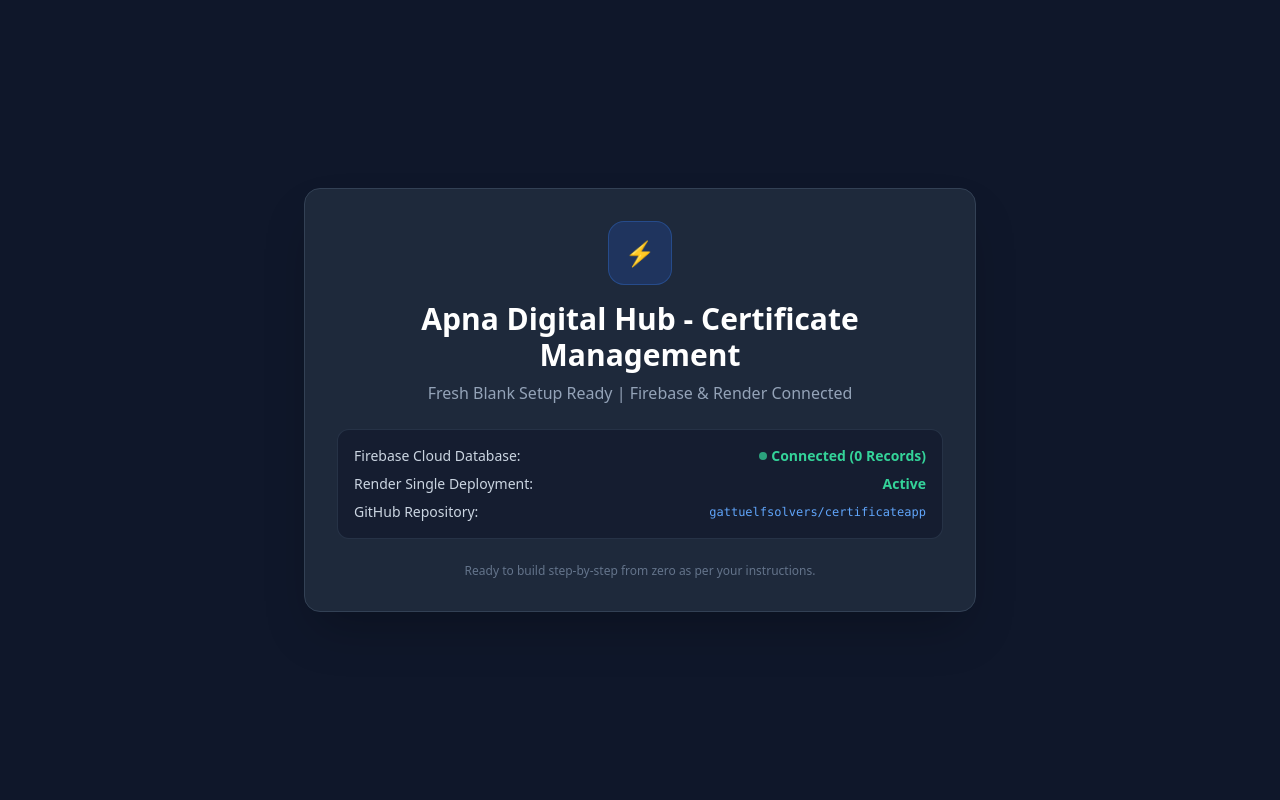
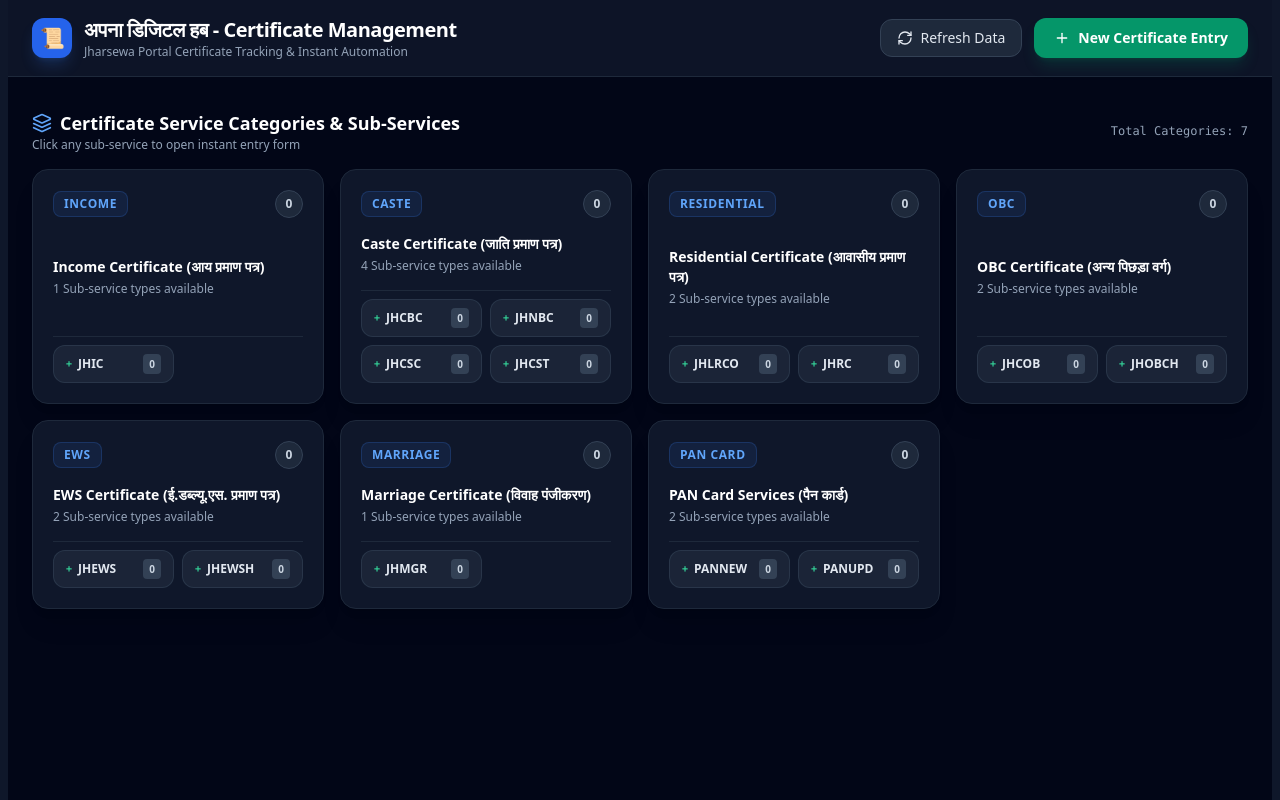
Before and after one commit to gattuelfsolvers/certificateapp, a React (Vite) app in the folder frontend/: page / in a window 1280 px wide. Built offline with nearby package versions, Linux system fonts and the light colour scheme; no server answers; the database is empty.

Commit message:
Add full certificate categories and sub-services grid list

```diff
--- a/frontend/src/App.jsx
+++ b/frontend/src/App.jsx
@@ -1,9 +1,13 @@
 import React, { useState, useEffect } from 'react';
-import { fetchCertificatesFromFirebase, saveCertificateToFirebase } from './firebase';
+import { CERTIFICATE_CATEGORIES } from './constants/certificateTypes';
+import { fetchCertificatesFromFirebase } from './firebase';
+import { FileText, Plus, RefreshCw, Search, Filter, Layers, CheckCircle2, Clock, XCircle, ChevronRight, Award, Home, Shield, CreditCard, Heart } from 'lucide-react';
 
 export default function App() {
   const [certificates, setCertificates] = useState([]);
   const [loading, setLoading] = useState(true);
+  const [selectedCategory, setSelectedCategory] = useState('ALL');
+  const [selectedSubService, setSelectedSubService] = useState(null);
 
   useEffect(() => {
     loadData();
@@ -21,40 +25,131 @@ export default function App() {
     }
   };
 
+  const getSubServiceCount = (code) => {
+    return certificates.filter((c) => c.certType === code || c.subService === code).length;
+  };
+
+  const getCategoryCount = (subServices) => {
+    const codes = subServices.map((s) => s.code);
+    return certificates.filter((c) => codes.includes(c.certType) || codes.includes(c.subService)).length;
+  };
+
   return (
-    <div className="min-h-screen bg-slate-900 text-white flex flex-col items-center justify-center p-6">
-      <div className="max-w-2xl w-full bg-slate-800 rounded-2xl border border-slate-700 p-8 shadow-2xl text-center">
-        <div className="w-16 h-16 bg-blue-600/20 text-blue-400 rounded-2xl flex items-center justify-center mx-auto mb-4 border border-blue-500/30 text-2xl font-bold">
-          ⚡
-        </div>
-        <h1 className="text-3xl font-extrabold text-white mb-2">
-          Apna Digital Hub - Certificate Management
-        </h1>
-        <p className="text-slate-400 mb-6">
-          Fresh Blank Setup Ready | Firebase & Render Connected
-        </p>
+    <div className="min-h-screen bg-slate-950 text-slate-100 flex flex-col font-sans">
+      {/* Header Bar */}
+      <header className="bg-slate-900/90 border-b border-slate-800 backdrop-blur sticky top-0 z-50 px-6 py-4">
+        <div className="max-w-7xl mx-auto flex flex-col md:flex-row md:items-center justify-between gap-4">
+          <div className="flex items-center gap-3">
+            <div className="w-10 h-10 rounded-xl bg-blue-600 flex items-center justify-center text-white font-extrabold text-xl shadow-lg shadow-blue-500/20">
+              📜
+            </div>
+            <div>
+              <h1 className="text-xl font-bold text-white tracking-tight flex items-center gap-2">
+                अपना डिजिटल हब - Certificate Management
+              </h1>
+              <p className="text-xs text-slate-400">
+                Jharsewa Portal Certificate Tracking & Instant Automation
+              </p>
+            </div>
+          </div>
 
-        <div className="bg-slate-900/60 rounded-xl p-4 border border-slate-700/60 text-left mb-6 space-y-2 text-sm">
-          <div className="flex justify-between items-center text-slate-300">
-            <span>Firebase Cloud Database:</span>
-            <span className="text-emerald-400 font-semibold flex items-center gap-1">
-              <span className="w-2 h-2 rounded-full bg-emerald-400 animate-pulse"></span> Connected (0 Records)
-            </span>
-          </div>
-          <div className="flex justify-between items-center text-slate-300">
-            <span>Render Single Deployment:</span>
-            <span className="text-emerald-400 font-semibold">Active</span>
-          </div>
-          <div className="flex justify-between items-center text-slate-300">
-            <span>GitHub Repository:</span>
-            <span className="text-blue-400 font-mono text-xs">gattuelfsolvers/certificateapp</span>
+          <div className="flex items-center gap-3">
+            <button
+              onClick={loadData}
+              className="flex items-center gap-2 px-4 py-2 rounded-xl bg-slate-800 hover:bg-slate-700 text-slate-200 border border-slate-700 text-sm font-medium transition"
+            >
+              <RefreshCw className={`w-4 h-4 ${loading ? 'animate-spin' : ''}`} />
+              Refresh Data
+            </button>
+            <button className="flex items-center gap-2 px-5 py-2.5 rounded-xl bg-emerald-600 hover:bg-emerald-500 text-white font-semibold text-sm shadow-lg shadow-emerald-600/20 transition">
+              <Plus className="w-4 h-4" />
+              New Certificate Entry
+            </button>
           </div>
         </div>
+      </header>
 
-        <div className="text-xs text-slate-500">
-          Ready to build step-by-step from zero as per your instructions.
-        </div>
-      </div>
+      {/* Main Content Area */}
+      <main className="max-w-7xl mx-auto w-full px-6 py-8 flex-1 space-y-8">
+
+        {/* Category Launch Cards Grid */}
+        <section>
+          <div className="flex items-center justify-between mb-4">
+            <div>
+              <h2 className="text-lg font-bold text-white flex items-center gap-2">
+                <Layers className="w-5 h-5 text-blue-400" />
+                Certificate Service Categories & Sub-Services
+              </h2>
+              <p className="text-xs text-slate-400">Click any sub-service to open instant entry form</p>
+            </div>
+            <span className="text-xs text-slate-400 font-mono">Total Categories: {CERTIFICATE_CATEGORIES.length}</span>
+          </div>
+
+          <div className="grid grid-cols-1 md:grid-cols-2 lg:grid-cols-4 gap-4">
+            {CERTIFICATE_CATEGORIES.map((cat) => {
+              const catTotal = getCategoryCount(cat.subServices);
+              return (
+                <div
+                  key={cat.id}
+                  className="bg-slate-900 border border-slate-800 rounded-2xl p-5 hover:border-slate-700 transition space-y-4 flex flex-col justify-between shadow-xl"
+                >
+                  <div className="flex items-center justify-between">
+                    <div className="flex items-center gap-2.5">
+                      <span className="px-2.5 py-1 rounded-lg bg-blue-500/10 text-blue-400 font-bold text-xs uppercase tracking-wider border border-blue-500/20">
+                        {cat.name}
+                      </span>
+                    </div>
+                    <span className="w-7 h-7 rounded-full bg-slate-800 text-slate-300 font-semibold text-xs flex items-center justify-center border border-slate-700">
+                      {catTotal}
+                    </span>
+                  </div>
+
+                  <div>
+                    <h3 className="text-sm font-semibold text-white mb-1">{cat.title}</h3>
+                    <p className="text-xs text-slate-400">{cat.subServices.length} Sub-service types available</p>
+                  </div>
+
+                  {/* Sub Service Action Buttons */}
+                  <div className="grid grid-cols-2 gap-2 pt-2 border-t border-slate-800">
+                    {cat.subServices.map((sub) => {
+                      const subCount = getSubServiceCount(sub.code);
+                      return (
+                        <button
+                          key={sub.code}
+                          onClick={() => setSelectedSubService(sub.code)}
+                          className="flex items-center justify-between px-3 py-2 rounded-xl bg-slate-800/80 hover:bg-blue-600/20 text-slate-200 hover:text-blue-400 border border-slate-700/60 hover:border-blue-500/40 text-xs font-semibold transition group"
+                        >
+                          <span className="flex items-center gap-1.5">
+                            <span className="text-emerald-400 font-mono text-[10px]">+</span>
+                            {sub.code}
+                          </span>
+                          <span className="px-1.5 py-0.5 rounded bg-slate-700 text-slate-300 group-hover:bg-blue-500/30 group-hover:text-blue-300 text-[10px]">
+                            {subCount}
+                          </span>
+                        </button>
+                      );
+                    })}
+                  </div>
+                </div>
+              );
+            })}
+          </div>
+        </section>
+
+        {/* Selected Sub-Service Status Modal / Notification */}
+        {selectedSubService && (
+          <div className="p-4 rounded-xl bg-blue-950/40 border border-blue-500/30 flex items-center justify-between text-blue-300 text-sm">
+            <span>Selected Sub-Service Code: <strong>{selectedSubService}</strong></span>
+            <button
+              onClick={() => setSelectedSubService(null)}
+              className="px-3 py-1 rounded-lg bg-blue-900/60 hover:bg-blue-800 text-blue-200 text-xs font-medium"
+            >
+              Clear Selection
+            </button>
+          </div>
+        )}
+
+      </main>
     </div>
   );
 }
--- /dev/null
+++ b/frontend/src/constants/certificateTypes.js
@@ -0,0 +1,79 @@
+export const CERTIFICATE_CATEGORIES = [
+  {
+    id: 'income',
+    name: 'INCOME',
+    title: 'Income Certificate (आय प्रमाण पत्र)',
+    icon: 'FileText',
+    color: 'emerald',
+    subServices: [
+      { code: 'JHIC', name: 'Income Certificate (JHIC)', prefix: 'JHIC/2026/', defaultFee: 100 }
+    ]
+  },
+  {
+    id: 'caste',
+    name: 'CASTE',
+    title: 'Caste Certificate (जाति प्रमाण पत्र)',
+    icon: 'Shield',
+    color: 'purple',
+    subServices: [
+      { code: 'JHCBC', name: 'Caste Certificate BC-1 / BC-2 (JHCBC)', prefix: 'JHCBC/2026/', defaultFee: 100 },
+      { code: 'JHNBC', name: 'Non-Creamy Layer Certificate (JHNBC)', prefix: 'JHNBC/2026/', defaultFee: 100 },
+      { code: 'JHCSC', name: 'Scheduled Caste Certificate SC (JHCSC)', prefix: 'JHCSC/2026/', defaultFee: 100 },
+      { code: 'JHCST', name: 'Scheduled Tribe Certificate ST (JHCST)', prefix: 'JHCST/2026/', defaultFee: 100 }
+    ]
+  },
+  {
+    id: 'residential',
+    name: 'RESIDENTIAL',
+    title: 'Residential Certificate (आवासीय प्रमाण पत्र)',
+    icon: 'Home',
+    color: 'blue',
+    subServices: [
+      { code: 'JHLRCO', name: 'Local Resident Certificate CO (JHLRCO)', prefix: 'JHLRCO/2026/', defaultFee: 100 },
+      { code: 'JHRC', name: 'Residential Certificate (JHRC)', prefix: 'JHRC/2026/', defaultFee: 100 }
+    ]
+  },
+  {
+    id: 'obc',
+    name: 'OBC',
+    title: 'OBC Certificate (अन्य पिछड़ा वर्ग)',
+    icon: 'Award',
+    color: 'fuchsia',
+    subServices: [
+      { code: 'JHCOB', name: 'OBC Central Format Certificate (JHCOB)', prefix: 'JHCOB/2026/', defaultFee: 100 },
+      { code: 'JHOBCH', name: 'OBC State Format Certificate (JHOBCH)', prefix: 'JHOBCH/2026/', defaultFee: 100 }
+    ]
+  },
+  {
+    id: 'ews',
+    name: 'EWS',
+    title: 'EWS Certificate (ई.डब्ल्यू.एस. प्रमाण पत्र)',
+    icon: 'CheckCircle',
+    color: 'teal',
+    subServices: [
+      { code: 'JHEWS', name: 'EWS Central Certificate (JHEWS)', prefix: 'JHEWS/2026/', defaultFee: 100 },
+      { code: 'JHEWSH', name: 'EWS State Certificate (JHEWSH)', prefix: 'JHEWSH/2026/', defaultFee: 100 }
+    ]
+  },
+  {
+    id: 'marriage',
+    name: 'MARRIAGE',
+    title: 'Marriage Certificate (विवाह पंजीकरण)',
+    icon: 'Heart',
+    color: 'rose',
+    subServices: [
+      { code: 'JHMGR', name: 'Marriage Registration Certificate (JHMGR)', prefix: 'JHMGR/2026/', defaultFee: 150 }
+    ]
+  },
+  {
+    id: 'pancard',
+    name: 'PAN CARD',
+    title: 'PAN Card Services (पैन कार्ड)',
+    icon: 'CreditCard',
+    color: 'amber',
+    subServices: [
+      { code: 'PANNEW', name: 'New PAN Card Application (PANNEW)', prefix: 'PANNEW/2026/', defaultFee: 120 },
+      { code: 'PANUPD', name: 'PAN Card Correction / Update (PANUPD)', prefix: 'PANUPD/2026/', defaultFee: 120 }
+    ]
+  }
+];
```
